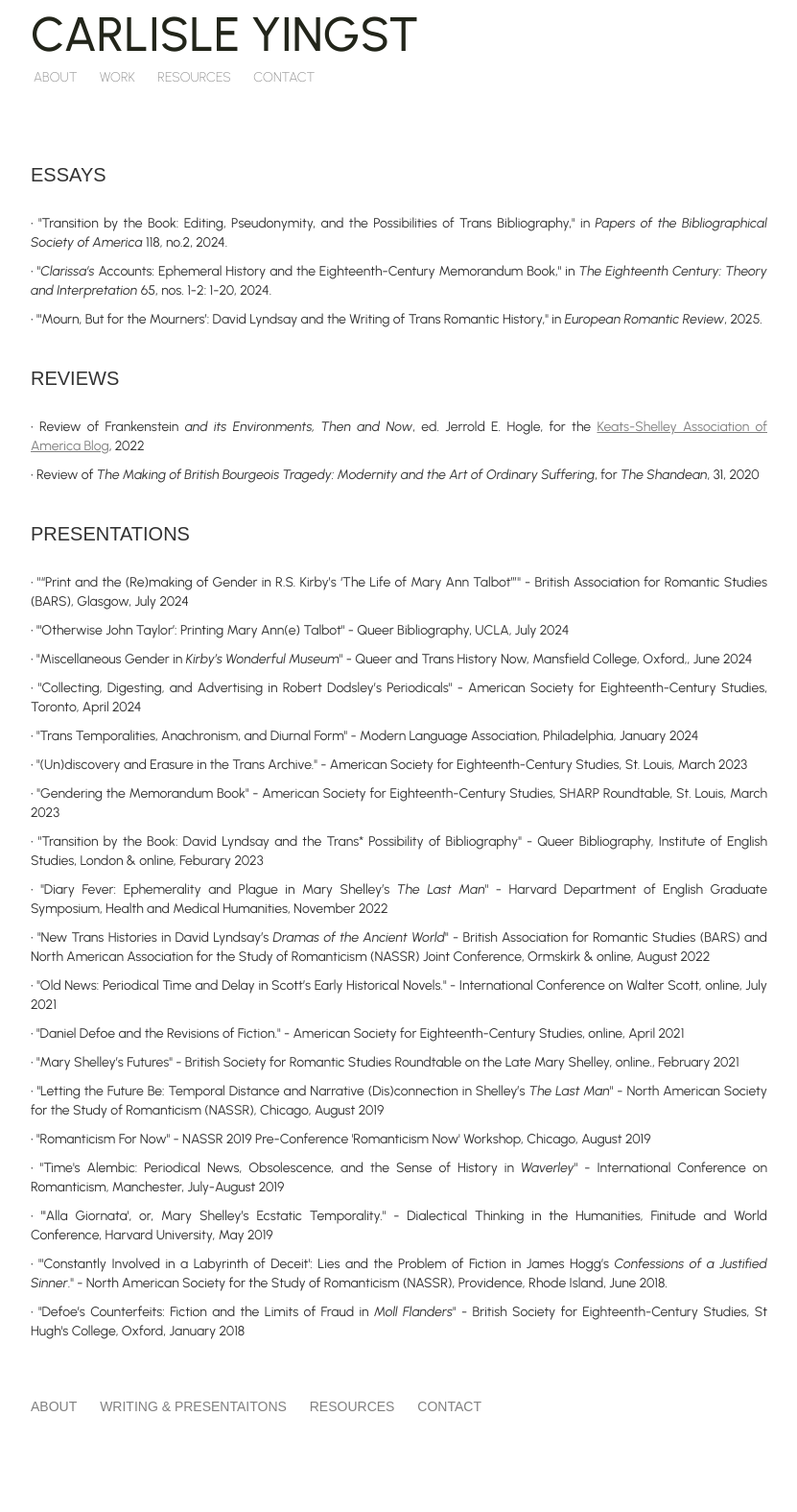
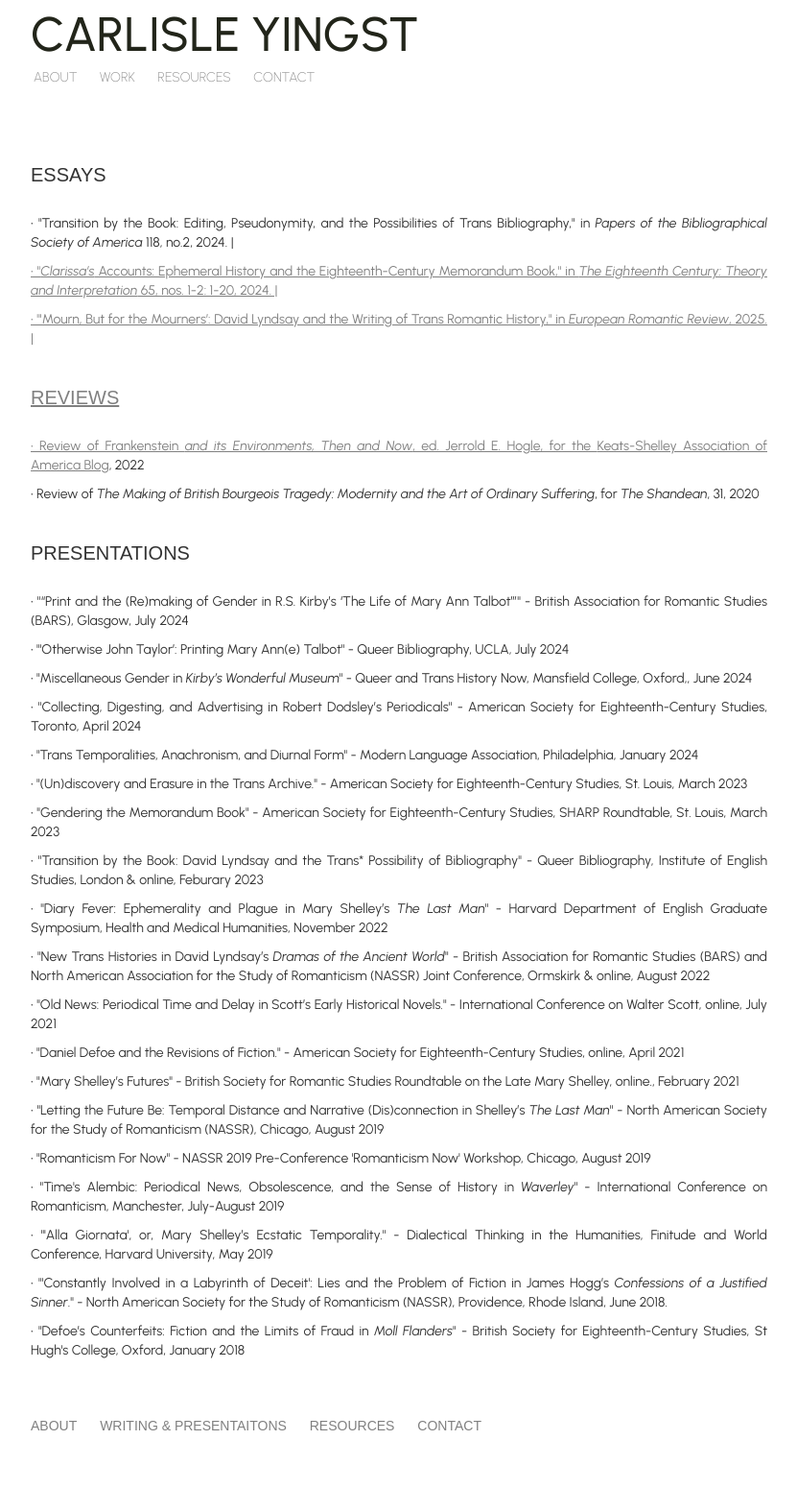
Before and after one commit to ceyingst/ceyingstwebsite, a Jekyll site: the page built from writing.html, in a window 1280 px wide. Shown: the whole page at 96% size, without its empty margins (224-1055 px from the left). Built offline with Jekyll 4.4.1, drawn with Linux system fonts in a browser that asks for light colours; nearby versions of some CDN libraries; some web fonts are replaced; part of the change alters nothing that is shown.

```diff
--- a/writing.html
+++ b/writing.html
@@ -18,7 +18,7 @@ permalink: /presentations-writing/
     <div class="item">
 
       {% for essay in site.data.essays %}
-        <p>&#x2022;   "{{ essay.title }}," in {{ essay.pub }}, {{ essay.date }}</p>
+        <p>&#x2022;   "{{ essay.title }}," in {{ essay.pub }}, {{ essay.date }} | <a href"{{ essay.url }}"Link to  Article</a></p>
     </div>
     {% endfor %}
   </div>
```
